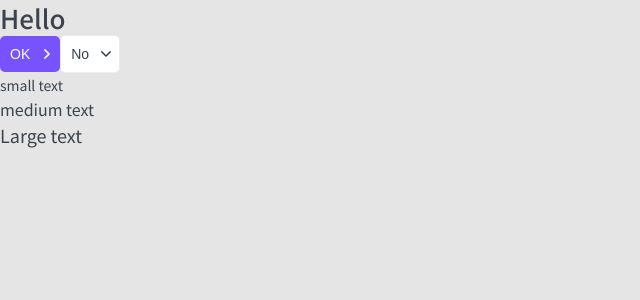
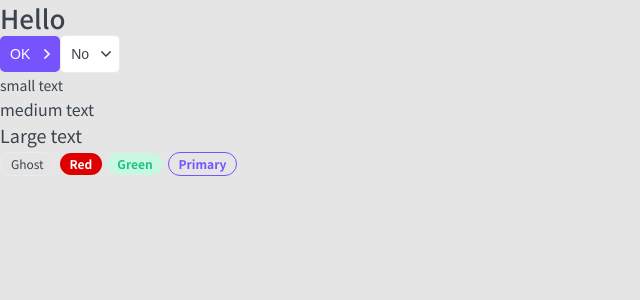
Before and after one commit to Dmitry-Klyuev/next-js-top-app, a Next.js app: page / in a window 1280 px wide. Shown: the top 300 px of the page, without its empty margins (0-640 px from the left). Built offline with nearby package versions, Linux system fonts and the light colour scheme.

Commit message:
add Tag Component

```diff
--- /dev/null
+++ b/components/Tag/Tag.module.css
@@ -0,0 +1,44 @@
+.tag{
+    display: inline-block;
+    box-sizing: border-box;
+    margin-right: 5px;
+    border-radius: 20px;
+}
+
+.s{
+    padding: 5px 10px;
+    font-size: 12px;
+    line-height: 12px;
+}
+
+.m{
+    padding: 5px 10px;
+    line-height: 14px;
+    font-size: 14px;
+}
+
+.ghost{
+    border: 1px solid var(--grey-light);
+}
+
+.red{
+    color: var(--white);
+    background: #DE0000;
+    font-weight: bold;
+}
+.grey{
+    color: var(--white);
+    background: #B3c0D9;
+}
+
+.green{
+    background: var(--green-light);
+    color: var(--green);
+    font-weight: bold;
+}
+.primary{
+    color: var(--primary);
+    background: none;
+    border: 1px solid var(--primary);
+    font-weight: bold;
+}
--- /dev/null
+++ b/components/Tag/Tag.tsx
@@ -0,0 +1,25 @@
+import style from './Tag.module.css';
+import {TagProps} from "./Tag.props";
+import cn from 'classnames';
+
+
+export const Tag = ({children, size = 's', href, color, className, ...props}: TagProps): JSX.Element => {
+    return (
+        <div className={cn(style.tag, className, {
+            [style.s]: size === 's',
+            [style.m]: size === 'm',
+            [style.ghost]: color === 'ghost',
+            [style.red]: color === 'red',
+            [style.grey]: color === 'grey',
+            [style.green]: color === 'green',
+            [style.primary]: color === 'primary',
+        })}
+             {...props}
+        >
+            {href
+                ? <a>{children}</a>
+                : <>{children}</>
+            }
+        </div>
+    );
+};
--- a/components/index.ts
+++ b/components/index.ts
@@ -1,3 +1,4 @@
 export * from './Htag/Htag';
 export * from './Button/Button';
 export * from './P/P';
+export * from './Tag/Tag';
--- a/pages/index.tsx
+++ b/pages/index.tsx
@@ -1,4 +1,4 @@
-import { Htag, Button, P } from "../components";
+import { Htag, Button, P, Tag } from "../components";
 
 export default function Home(): JSX.Element {
     return (
@@ -9,6 +9,10 @@
             <P size='s'>small text</P>
             <P>medium text</P>
             <P size='l'>Large text</P>
+            <Tag color='ghost' size='s'>Ghost</Tag>
+            <Tag size='s' color='red'>Red</Tag>
+            <Tag color='green'>Green</Tag>
+            <Tag color='primary'>Primary</Tag>
         </>
     );
 }
```
Also changed, not shown: components/Tag/Tag.props.ts (added, +9 -0 lines).
